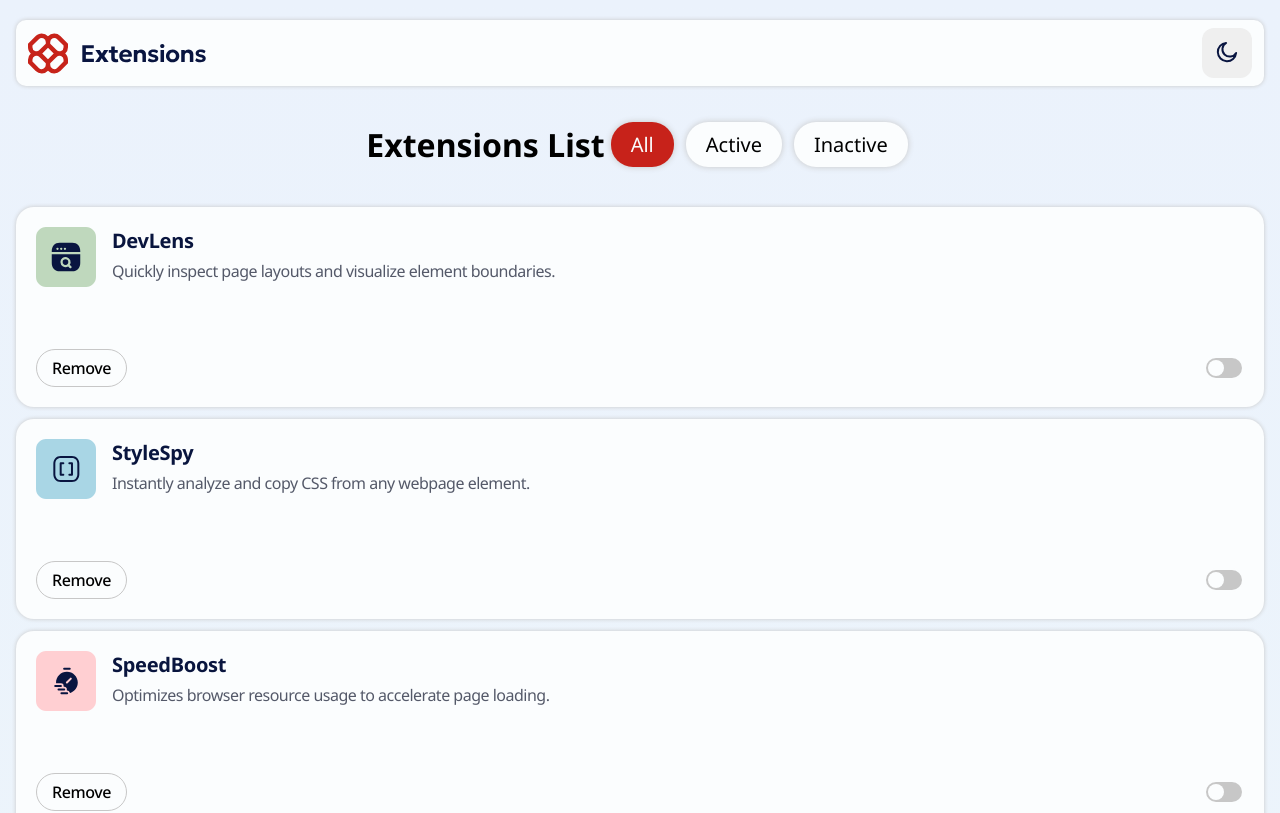
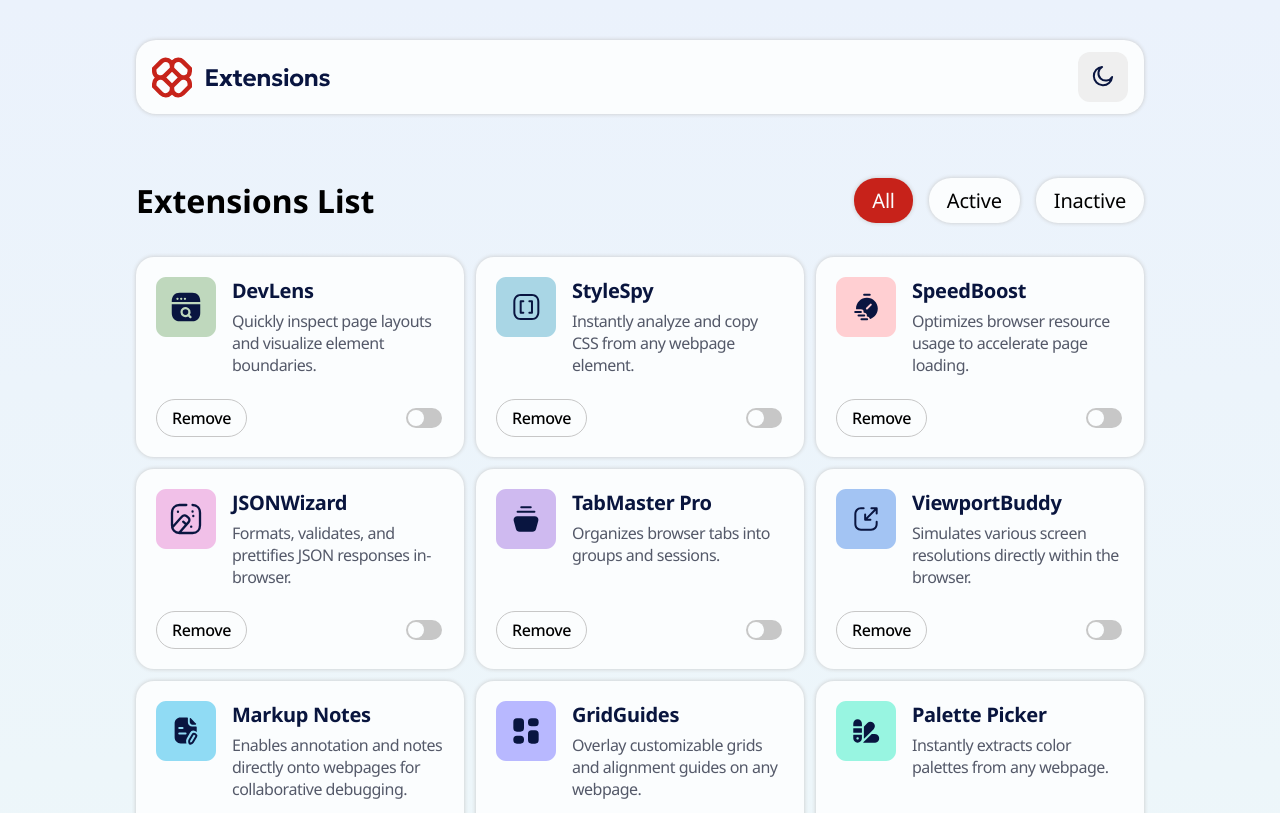
Before and after one commit to radkr/browser-extensions-manager-ui, a Next.js app: page / in a window 1280 px wide. Shown: the top 813 px of the page. Built offline with nearby package versions, Linux system fonts and the light colour scheme.

Commit message:
See the styled page on my desktop device.

```diff
--- a/app/_components/control-bar/control-bar.js
+++ b/app/_components/control-bar/control-bar.js
@@ -4,7 +4,7 @@ export default function ControlBar() {
   return (
     <div className={styles.controlBar}>
       <h1 className={styles.title}>Extensions List</h1>
-      <div>
+      <div className={styles.filter}>
         <button className={`${styles.button} ${styles.buttonActive}`}>
           All
         </button>
--- a/app/_components/control-bar/control-bar.module.css
+++ b/app/_components/control-bar/control-bar.module.css
@@ -10,22 +10,29 @@
   justify-content: center;
   align-content: center;
 }
+
 .title {
   font-size: 32px;
   font-weight: 700;
+}
+
+.filter {
+  display: grid;
+  grid-template-columns: auto auto auto;
+  column-gap: 16px;
 }
 
 .button {
   appearance: none;
   font-family: var(--font-noto-sans);
   font-size: 20px;
+  letter-spacing: -0.2px;
   background-color: var(--neutral-0);
   height: 45px;
-  margin: 0 6px;
   border: none;
   border-radius: 22px;
-  padding: 0 20px;
-  box-shadow: 0 0 6px 0 var(--neutral-300);
+  padding: 0 18px;
+  box-shadow: 0 0 4px 0 var(--neutral-300);
 }
 
 .button:focus-visible {
@@ -49,3 +56,10 @@
   color: var(--neutral-0);
   cursor: pointer;
 }
+
+@media (min-width: 1000px) {
+  .controlBar {
+    margin: 64px 0 34px 0;
+    justify-content: space-between;
+  }
+}
--- a/app/_components/extension-list/extension-list.module.css
+++ b/app/_components/extension-list/extension-list.module.css
@@ -3,3 +3,11 @@
   display: grid;
   row-gap: 12px;
 }
+
+@media (min-width: 1000px) {
+  .extensionList {
+    grid-template-columns: 1fr 1fr 1fr;
+    column-gap: 12px;
+    row-gap: 12px;
+  }
+}
--- a/app/_components/header/header.module.css
+++ b/app/_components/header/header.module.css
@@ -26,3 +26,10 @@
   background-color: var(--neutral-300);
   cursor: pointer;
 }
+
+@media (min-width: 1000px) {
+  .header {
+    padding: 12px 16px;
+    border-radius: 20px;
+  }
+}
--- a/app/globals.css
+++ b/app/globals.css
@@ -29,3 +29,9 @@ body {
   max-width: 100vw;
   padding: 20px 16px 64px 16px;
 }
+
+@media (min-width: 1000px) {
+  body {
+    padding: 40px 136px 64px 136px;
+  }
+}
```
Also changed, not shown: 1 other file (tests, documents, lock files or other folders).
